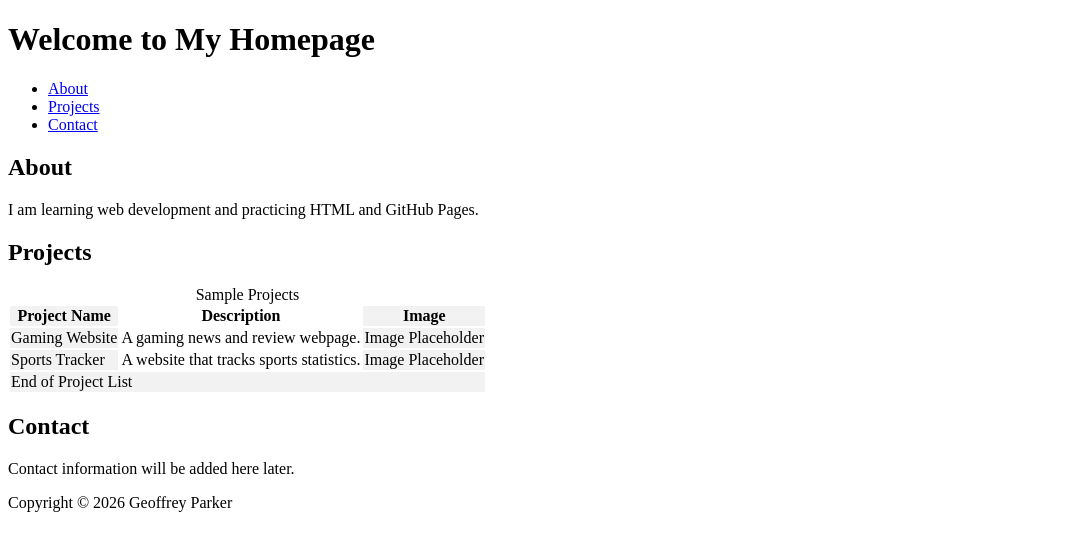
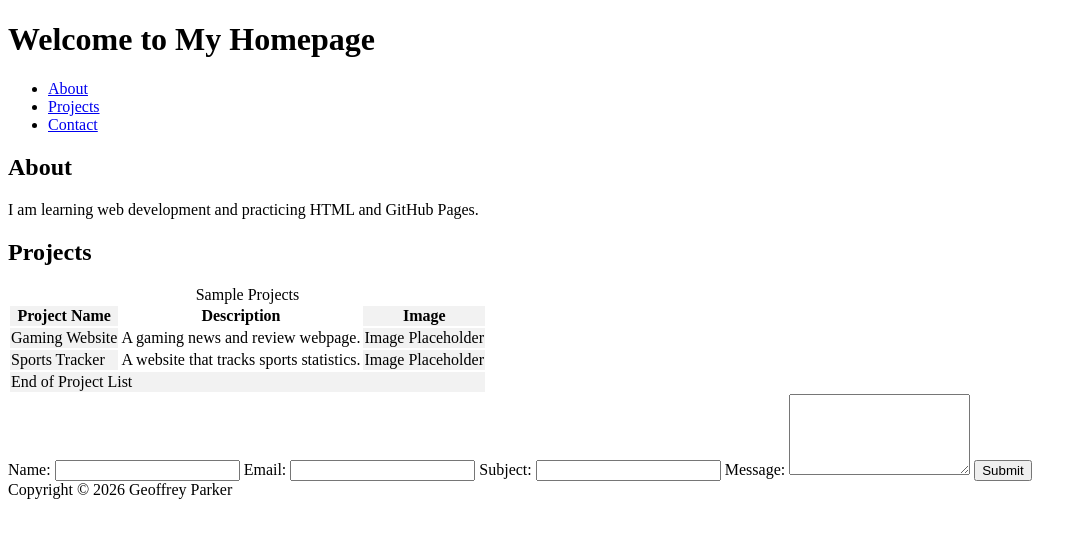
Before and after one commit to geoffreyeparker-dot/geoffreyParker, a plain HTML site: page index.html in a window 1280 px wide. Shown: the whole page, without its empty margins (0-1087 px from the left). Drawn offline with Linux system fonts and the light colour scheme.

Commit message:
Update index.html

```diff
--- a/index.html
+++ b/index.html
@@ -91,16 +91,21 @@
       </section>
 
       <section id="contact">
+      <form class="contact-form">
+   <label for="name">Name:</label>
+   <input type="text" id="name" name="name" required>
 
-         <header>
+   <label for="email">Email:</label>
+   <input type="email" id="email" name="email" required>
 
-            <h2>Contact</h2>
+   <label for="subject">Subject:</label>
+   <input type="text" id="subject" name="subject">
 
-         </header>
-         <p>
-            Contact information will be added here later.
-         </p>
+   <label for="message">Message:</label>
+   <textarea id="message" name="message" rows="5"></textarea>
 
+   <input type="submit" value="Submit">
+</form>
       </section>
 
    </main>
```
